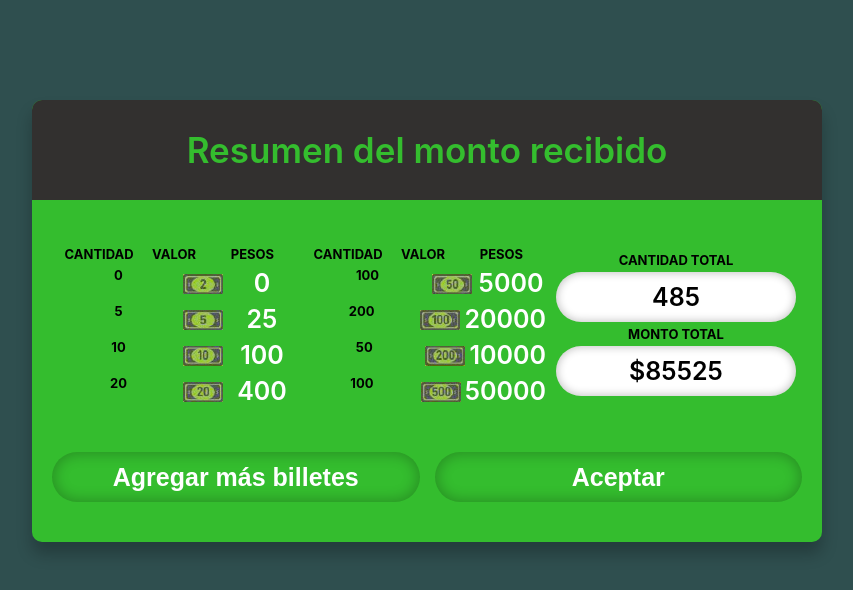
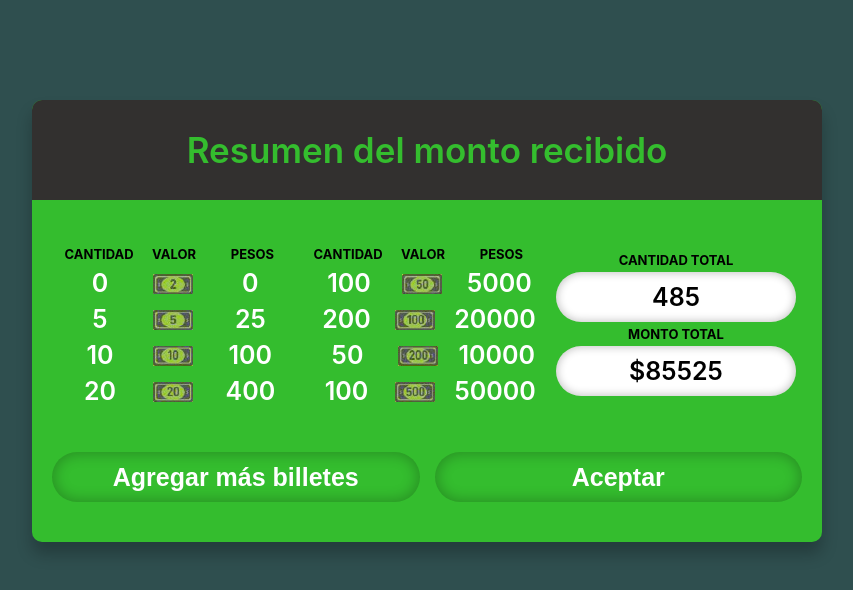
Before and after one commit to MaxiNavarro/Billetes, a React (Create React App) app: page / in a window 1280 px wide. Shown: the top 590 px of the page, without its empty margins (268-1121 px from the left). Built offline with nearby package versions, Linux system fonts and the light colour scheme.

Commit message:
Update componentQuantity.js

```diff
--- a/src/componentQuantity.js
+++ b/src/componentQuantity.js
@@ -4,7 +4,7 @@ export default class ComponentQuantity extends React.Component {
 
     render() {
 
-        var element = <a>{this.props.quantity}</a>;
+        var element = <td className='table-cant'>{this.props.quantity}</td>;
 
         return element;
 
```
